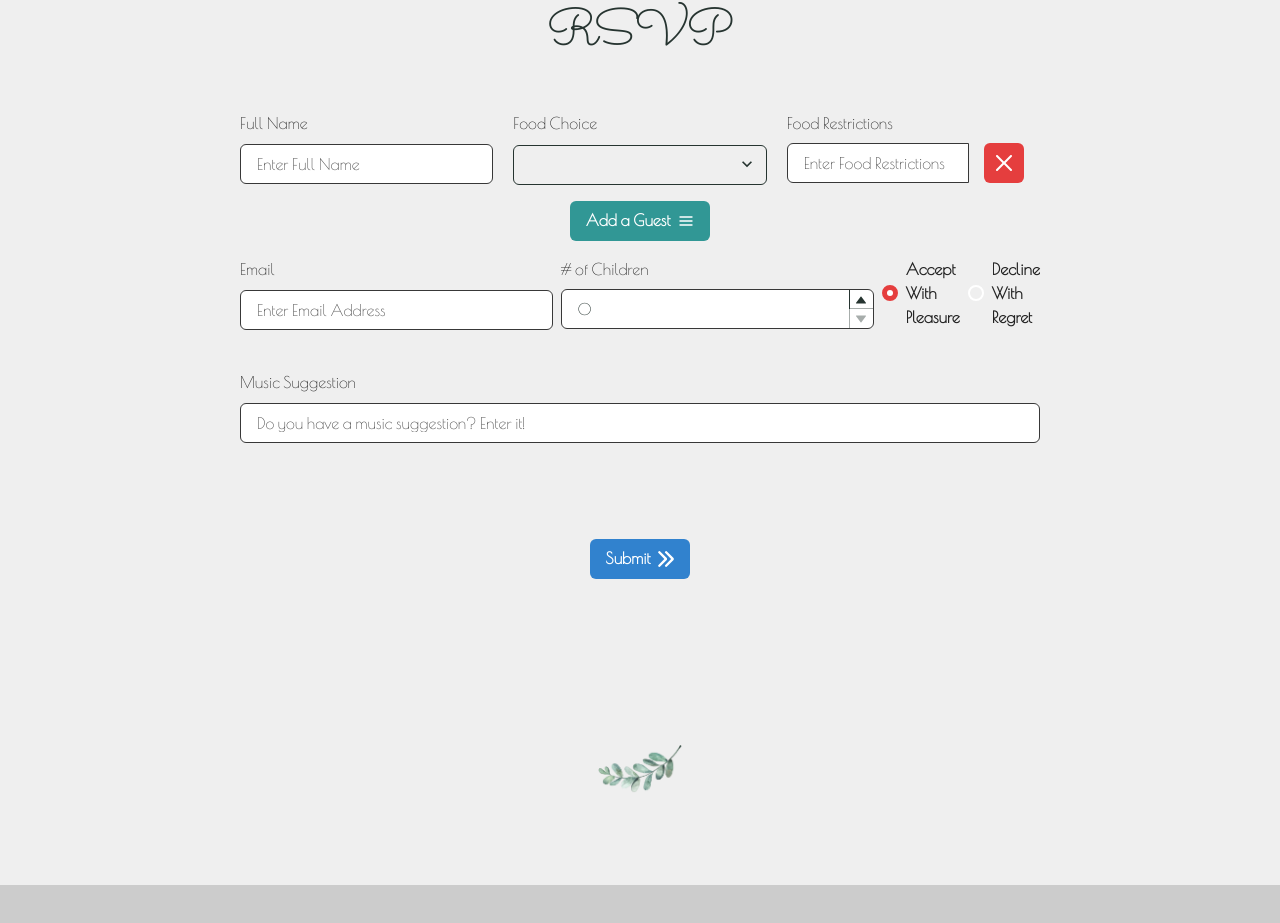
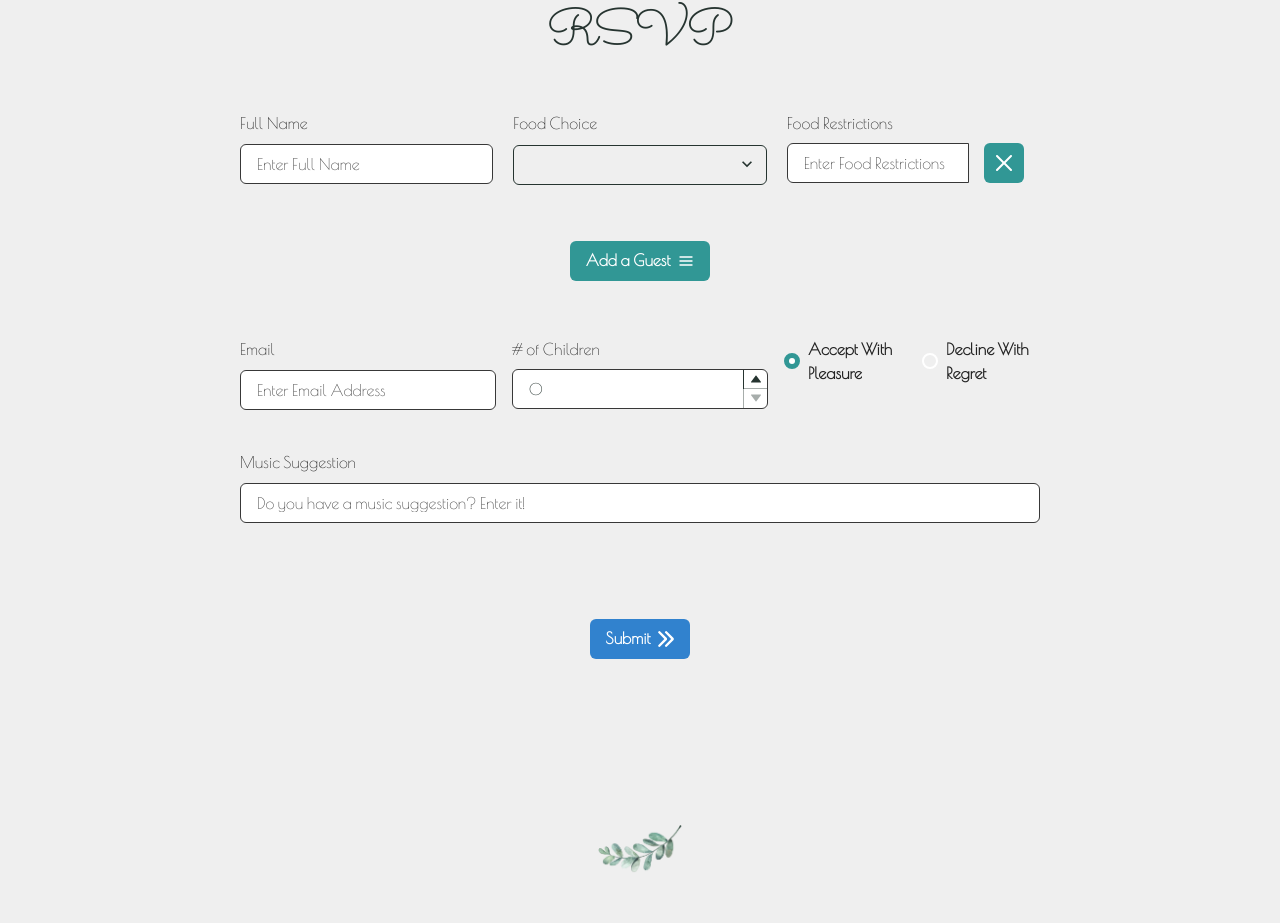
Before and after one commit to Submerged/i-dilby-do, a React (Create React App) app: page / in a window 1280 px wide. Shown: the part 3117-4040 px from the top of the page. Built offline with nearby package versions, Linux system fonts and the light colour scheme.

Commit message:
RSVP change

```diff
--- a/src/Rsvp/index.tsx
+++ b/src/Rsvp/index.tsx
@@ -93,7 +93,7 @@ export const Rsvp = () => {
                   id='name'
                   placeholder='Enter Full Name'
                   {...register(`guests.${index}.name`, {
-                    required: 'This is required',
+                    required: 'Full Name Required',
                     minLength: { value: 3, message: 'Minimum length should be 3' },
                   })}
                 />
@@ -104,8 +104,8 @@ export const Rsvp = () => {
               </FormControl>
               <FormControl key={`guests.${index}.food`} isInvalid={Boolean(errors.guests)}>
                 <FormLabel>Food Choice</FormLabel>
-                <Select {...register(`guests.${index}.food`, {
-                  required: 'This is required',
+                <Select errorBorderColor={'none'} {...register(`guests.${index}.food`, {
+                  required: 'Food Selection Required',
                   minLength: { value: 4, message: 'Minimum length should be 4' },
                 })}>
                   <option>Beef</option>
@@ -126,26 +126,26 @@ export const Rsvp = () => {
                     {...register(`guests.${index}.restrictions`)}
                   />
                   <InputRightAddon>
-                    <IconButton icon={<CloseIcon />} colorScheme='red' onClick={() => remove(index)}  aria-label={'remove button'}/>
+                    <IconButton icon={<CloseIcon />} colorScheme='teal' onClick={() => remove(index)}  aria-label={'remove button'}/>
                   </InputRightAddon>
                 </InputGroup>
               </FormControl>
             </>
           ))}
           </SimpleGrid>
-          <Center>
+          <Center p={10}>
             <Button m={4} rightIcon={<HamburgerIcon />} colorScheme='teal' onClick={() => append({ name: '', food: '', restrictions: ''})}>
               Add a Guest
             </Button>
           </Center>
-          <HStack>
+          <SimpleGrid columns={[1,1,3]} spacing={4}>
             <FormControl key={`email`} isInvalid={Boolean(errors.email)}>
               <FormLabel htmlFor='email'>Email</FormLabel>
               <Input
                 id='email'
                 placeholder='Enter Email Address'
                 {...register(`email`, {
-                  required: 'Email is required',
+                  required: 'Email Required',
                   minLength: { value: 4, message: 'Minimum length should be 4' },
                 })}
               />
@@ -170,13 +170,13 @@ export const Rsvp = () => {
               render={({ field: { onChange, value } }) => (
                 <RadioGroup onChange={onChange} value={value} style={{fontWeight: 'bold', borderColor: 'black'}}>
                   <Stack direction="row">
-                    <Radio defaultChecked colorScheme='red' value={'Accept'} checked>Accept With Pleasure</Radio>
-                    <Radio colorScheme='red' value={'Decline'}>Decline With Regret</Radio>
+                    <Radio defaultChecked colorScheme='teal' value={'Accept'} checked>Accept With Pleasure</Radio>
+                    <Radio colorScheme='teal' value={'Decline'}>Decline With Regret</Radio>
                   </Stack>
                 </RadioGroup>
               )}
             />
-          </HStack>
+          </SimpleGrid>
           <Center mt={10}>
             <FormControl key={`music`}>
               <FormLabel htmlFor='music'>Music Suggestion</FormLabel>
```
